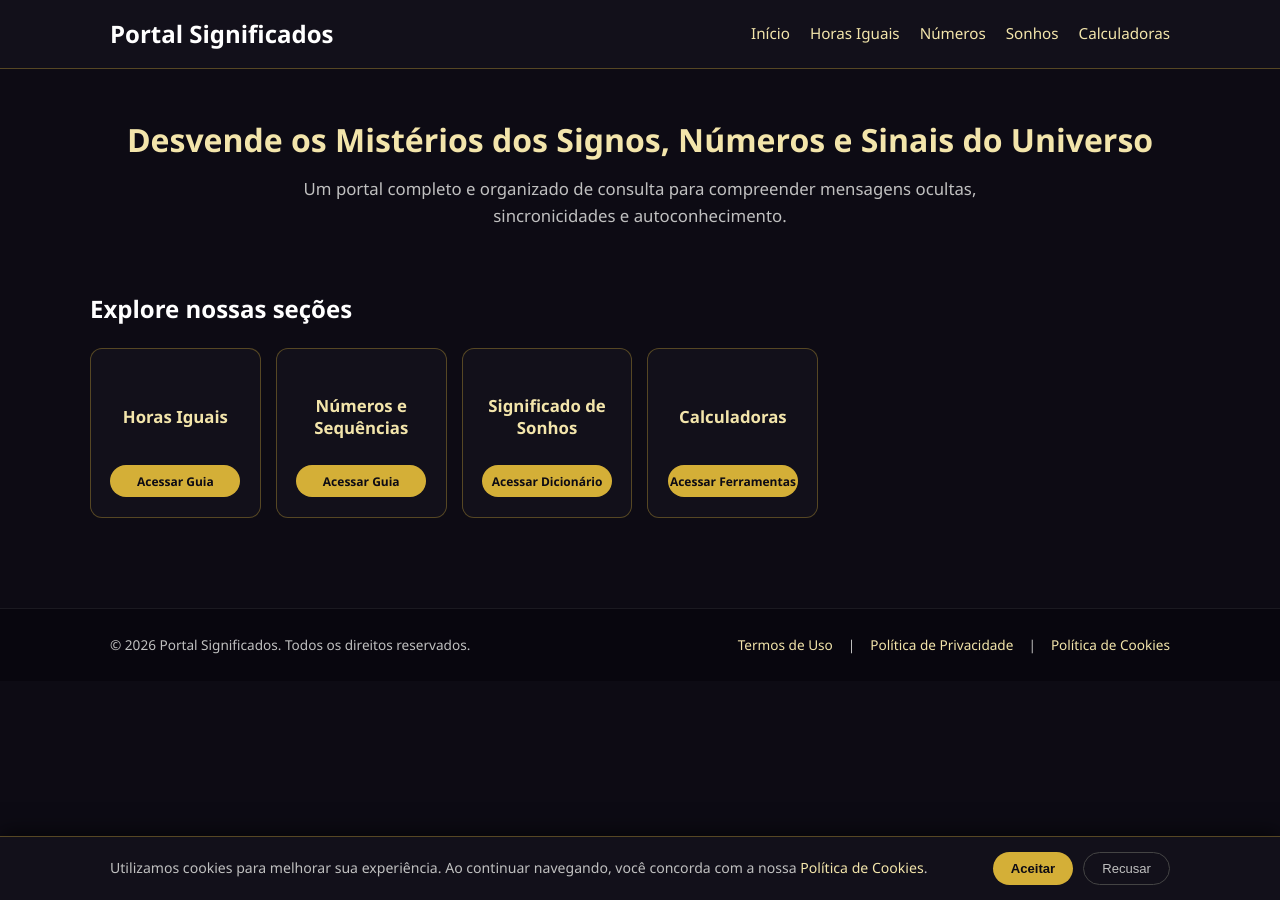
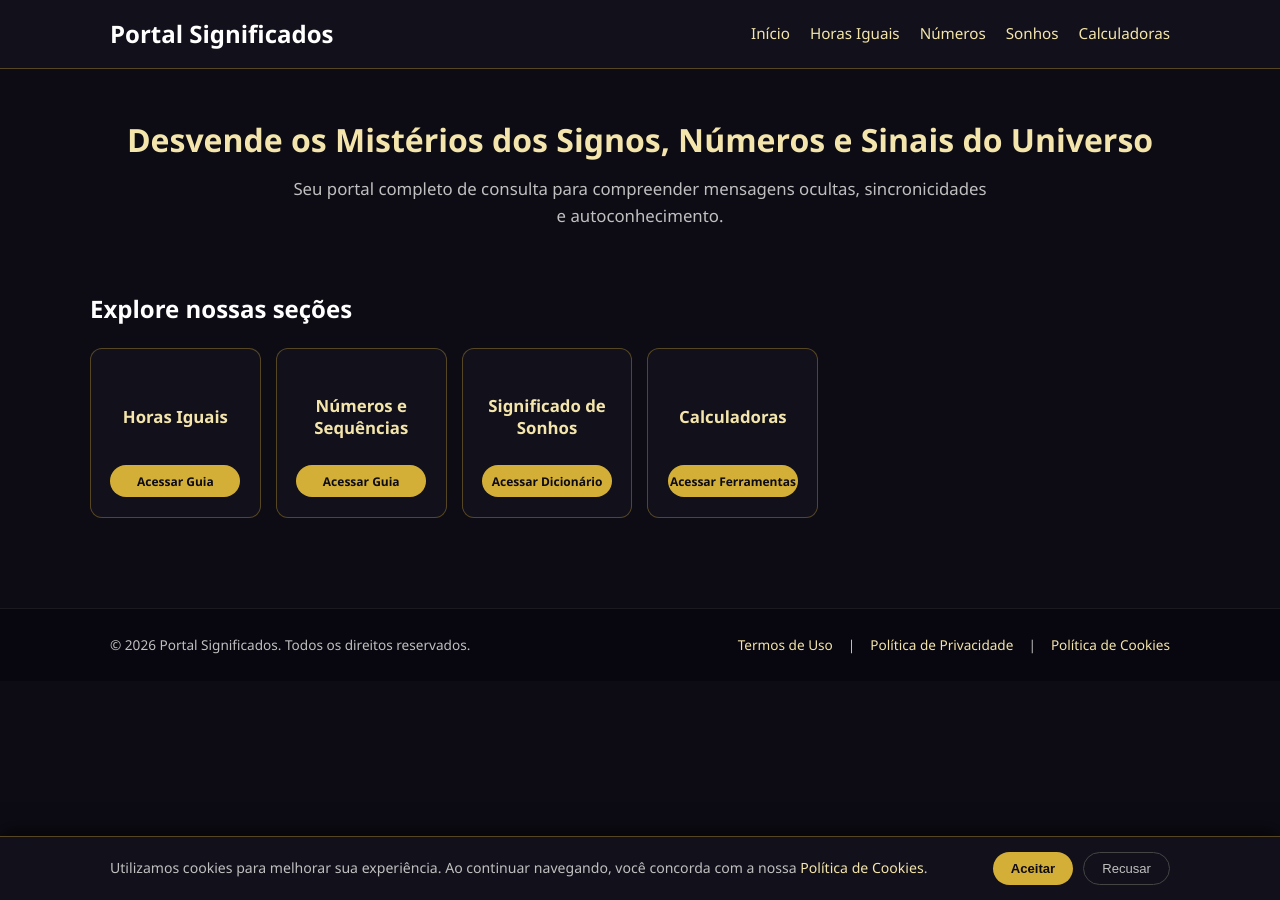
Before and after one commit to dreams-num/portal-significados, a Jekyll site: the page built from index.html, in a window 1280 px wide. Built offline with Jekyll 4.4.1, drawn with Linux system fonts in a browser that asks for light colours.

Commit message:
Update introductory paragraph in index.html

```diff
--- a/index.html
+++ b/index.html
@@ -8,7 +8,7 @@ description: "Descubra o significado oculto das horas iguais, interpretação de
     <section class="hero">
         <div class="container" style="text-align: center;">
             <h1>Desvende os Mistérios dos Signos, Números e Sinais do Universo</h1>
-            <p>Um portal completo e organizado de consulta para compreender mensagens ocultas, sincronicidades e autoconhecimento.</p>
+            <p>Seu portal completo de consulta para compreender mensagens ocultas, sincronicidades e autoconhecimento.</p>
         </div>
     </section>
 
```
